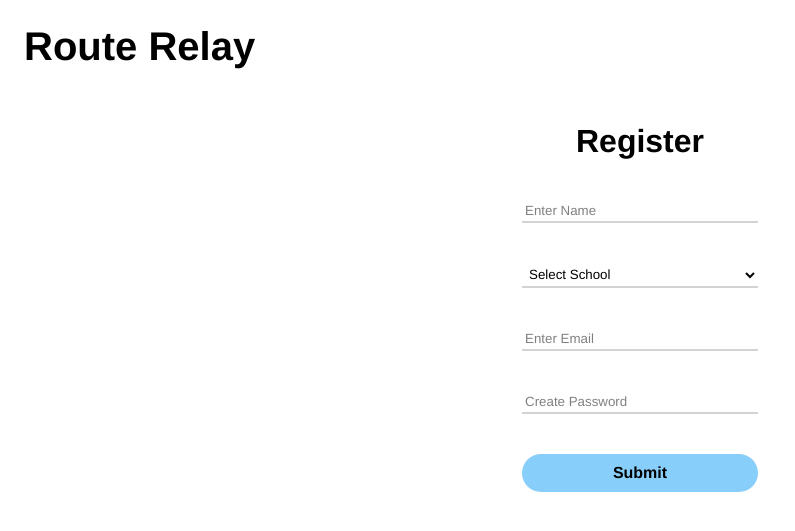
After one commit to Geek-Guild-GVHS/RouteRelay, a Flask app: page /register in a window 1280 px wide. The commit adds this page. Shown: the top 531 px of the page, without its empty margins (0-795 px from the left). Run offline with Flask 3, Linux system fonts and the light colour scheme.

Commit message:
Added register page

```diff
--- a/app.py
+++ b/app.py
@@ -8,7 +8,9 @@ db = SQLAlchemy(app)
 
 class User(db.Model):
     id = db.Column(db.Integer, primary_key=True)
-    email = db.Column(db.String(80), unique=True, nullable=False)
+    name = db.Column(db.String(100), nullable=False)
+    school = db.Column(db.String(100), nullable=False)
+    email = db.Column(db.String(100), unique=True, nullable=False)
     password = db.Column(db.String(120), nullable=False)
 
 with app.app_context():
@@ -18,21 +20,28 @@ with app.app_context():
 def login(name=None):
     correctPassword = None
     if request.method == "POST":
-        # user = User(
-        #     email = request.form["Email"],
-        #     password = generate_password_hash(request.form["Password"])
-        # )
-
-        # db.session.add(user)
-        # db.session.commit()
-
-        passwordHash = db.session.execute(db.select(User).filter_by(email=request.form["Email"])).scalar_one().password
+        passwordHash = db.session.execute(db.select(User).filter_by(email=request.form["Email"].lower())).scalar_one().password
         correctPassword = check_password_hash(passwordHash, request.form["Password"])
 
         if (correctPassword):
             return redirect("/home")
 
     return render_template("login.html", name=name, correctPassword=correctPassword)
+
+@app.route('/register', methods=["GET", "POST"])
+def register(name=None):
+    if request.method == "POST":
+        user = User(
+            name = request.form["Name"].lower(),
+            school = request.form["School"].lower(),
+            email = request.form["Email"].lower(),
+            password = generate_password_hash(request.form["Password"])
+        )
+
+        db.session.add(user)
+        db.session.commit()
+
+    return render_template("register.html", name=name)
 
 @app.route('/home')
 def home():
--- /dev/null
+++ b/static/css/config.css
@@ -0,0 +1,19 @@
+* {
+    padding: 0;
+    margin: 0;
+    box-sizing: border-box;
+    font-family: Helvetica, Arial, sans-serif;
+}
+
+#NavBar {
+    display: block;
+    padding: 1.5rem;
+}
+
+#Title {
+    font-size: 2.5rem;
+    color: black;
+    text-decoration: none;
+    font-family: Helvetica, Arial, sans-serif;
+    font-weight: 900;
+}
--- a/static/css/login.css
+++ b/static/css/form.css
@@ -1,29 +1,9 @@
-* {
-    padding: 0;
-    margin: 0;
-    box-sizing: border-box;
-    font-family: Helvetica, Arial, sans-serif;
-}
-
-#NavBar {
-    display: block;
-    padding: 1.5rem;
-}
-
-#Title {
-    font-size: 2rem;
-    color: black;
-    text-decoration: none;
-    font-family: Helvetica, Arial, sans-serif;
-    font-weight: 600;
-}
-
-#LoginForm {
+#LoginForm, #RegisterForm {
     display: flex;
     flex-wrap: wrap;
     justify-content: center;
     margin: 0 30%;
-    padding: 5% 10%;
+    padding: 0 10%;
 }
 
 .FormField {
@@ -70,6 +50,7 @@
     margin: 10px;
     padding: 10px;
     background-color: lightskyblue;
+    color: black;
     width: 100%;
     border: none;
     border-radius: 40px;
@@ -82,3 +63,7 @@
 #Submit:hover {
     background-color: dodgerblue;
 }
+
+#RegisterLink {
+    color: dodgerblue;
+}
--- a/templates/login.html
+++ b/templates/login.html
@@ -5,7 +5,8 @@
     <meta http-equiv="X-UA-Compatible" content="IE=edge">
     <meta name="viewport" content="width=device-width, initial-scale=1.0">
     <title>Route Relay | Login</title>
-    <link rel="stylesheet" href="/static/css/login.css">
+    <link rel="stylesheet" href="/static/css/config.css">
+    <link rel="stylesheet" href="/static/css/form.css">
 </head>
 <body>
     <nav id="NavBar">
@@ -23,6 +24,7 @@
             <div id="Warning">Incorrect Password</div>
         {% endif %}
         <input type="submit" id="Submit">
+        <a id="RegisterLink" href="/register">or register now...</a>
     </form>
 </body>
 </html>
--- /dev/null
+++ b/templates/register.html
@@ -0,0 +1,35 @@
+<!DOCTYPE html>
+<html lang="en">
+<head>
+    <meta charset="UTF-8">
+    <meta http-equiv="X-UA-Compatible" content="IE=edge">
+    <meta name="viewport" content="width=device-width, initial-scale=1.0">
+    <title>Route Relay | Register</title>
+    <link rel="stylesheet" href="/static/css/config.css">
+    <link rel="stylesheet" href="/static/css/form.css">
+</head>
+<body>
+    <nav id="NavBar">
+        <a id="Title" href="/">Route Relay</a>
+    </nav>
+    <form action="/register" method="POST" id="RegisterForm">
+        <h1 id="FormTitle">Register</h1>
+        <div class="FormField">
+            <input type="text" class="Input" id="Name" name="Name" placeholder="Enter Name" required>
+        </div>
+        <div class="FormField">
+            <select class="Input" name="School" id="School" required>
+                <option value="">Select School</option>
+                <option value="GVHS">Green Valley High School</option>
+            </select>
+        </div>
+        <div class="FormField">
+            <input type="email" class="Input" id="Email" name="Email" placeholder="Enter Email" required>
+        </div>
+        <div class="FormField">
+            <input type="password" class="Input" id="Password" name="Password" placeholder="Create Password" required>
+        </div>
+        <input type="submit" id="Submit">
+    </form>
+</body>
+</html>
```
Also changed, not shown: static/css/register.css (added).
